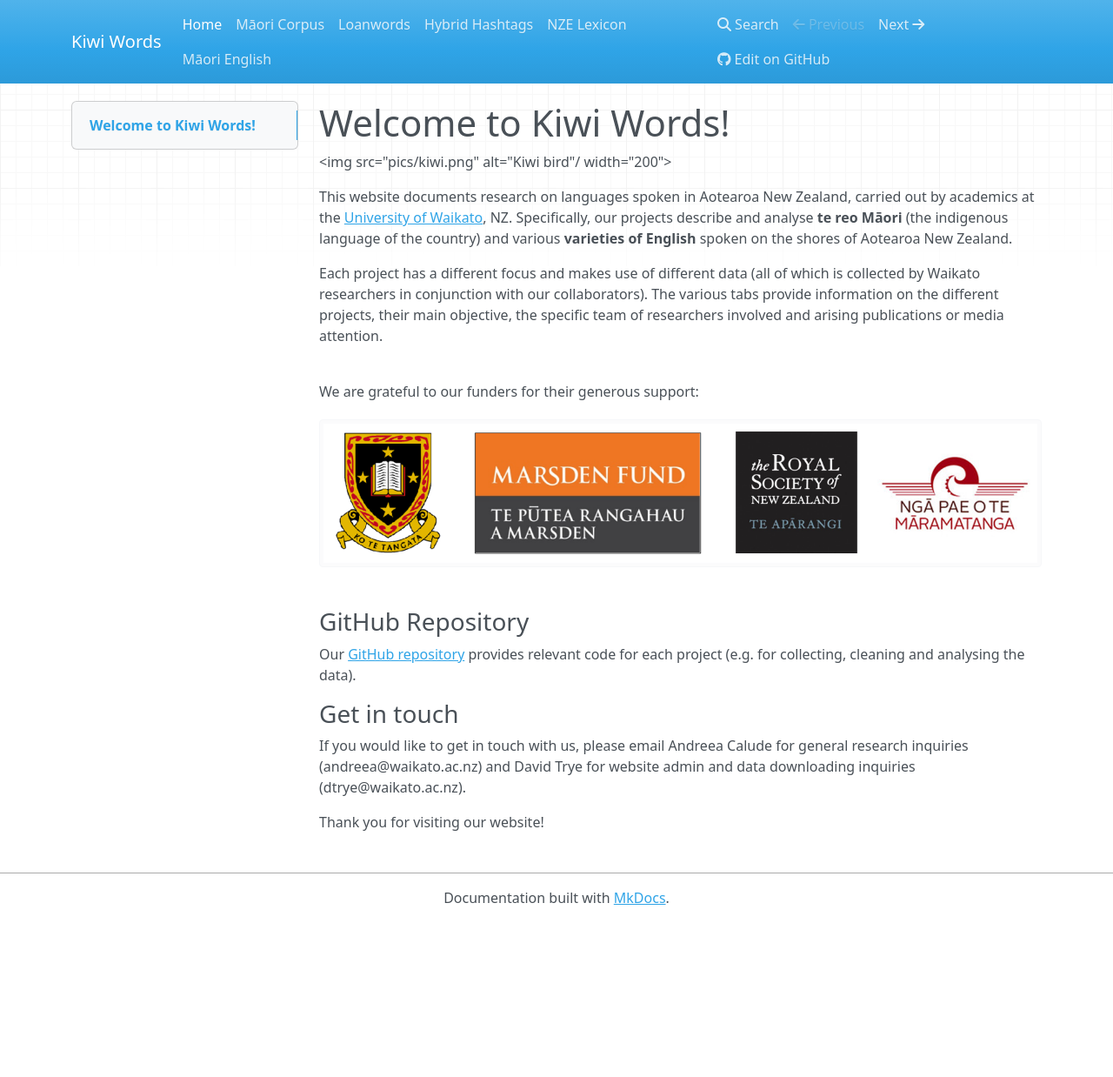
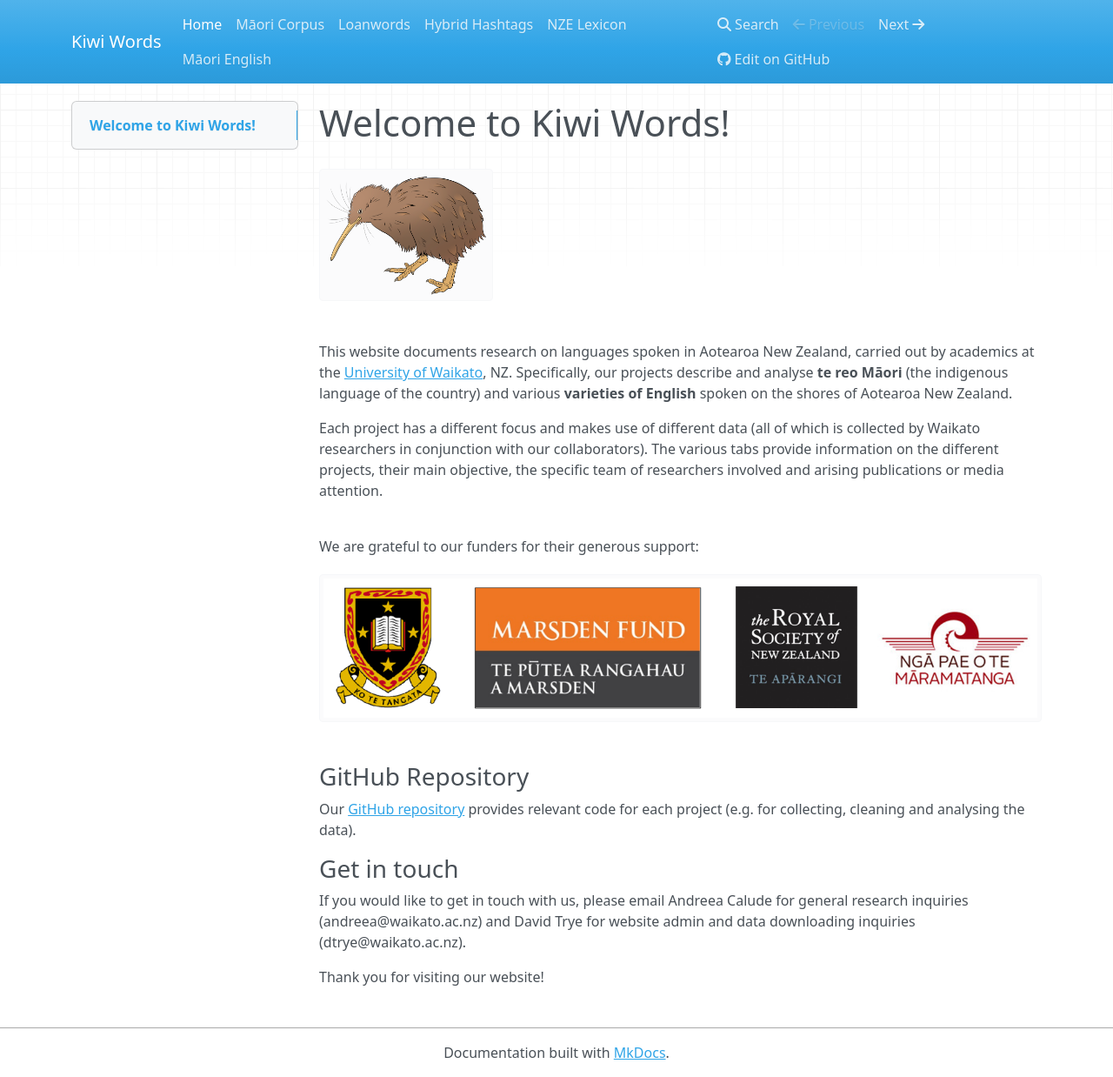
Before and after one commit to Waikato/kiwiwords, an MkDocs documentation site: the page built from docs/index.md, in a window 1280 px wide and 1238 px high. Shown: the whole window at 87% size. Built offline with MkDocs 1.6.1, drawn with Linux system fonts in a browser that asks for light colours; nearby versions of some CDN libraries.

Commit message:
Update index.md

```diff
--- a/docs/index.md
+++ b/docs/index.md
@@ -1,5 +1,5 @@
 # Welcome to Kiwi Words!
-<img src="pics/kiwi.png" alt="Kiwi bird"/ width="200">
+<img src="pics/kiwi.png" alt="Kiwi bird" width="200"/>
 
 This website documents research on languages spoken in Aotearoa New Zealand, carried out by academics at the [University of Waikato](https://www.waikato.ac.nz/), NZ. Specifically, our projects describe and analyse **te reo Māori** (the indigenous language of the country) and various **varieties of English** spoken on the shores of Aotearoa New Zealand.
 
```
